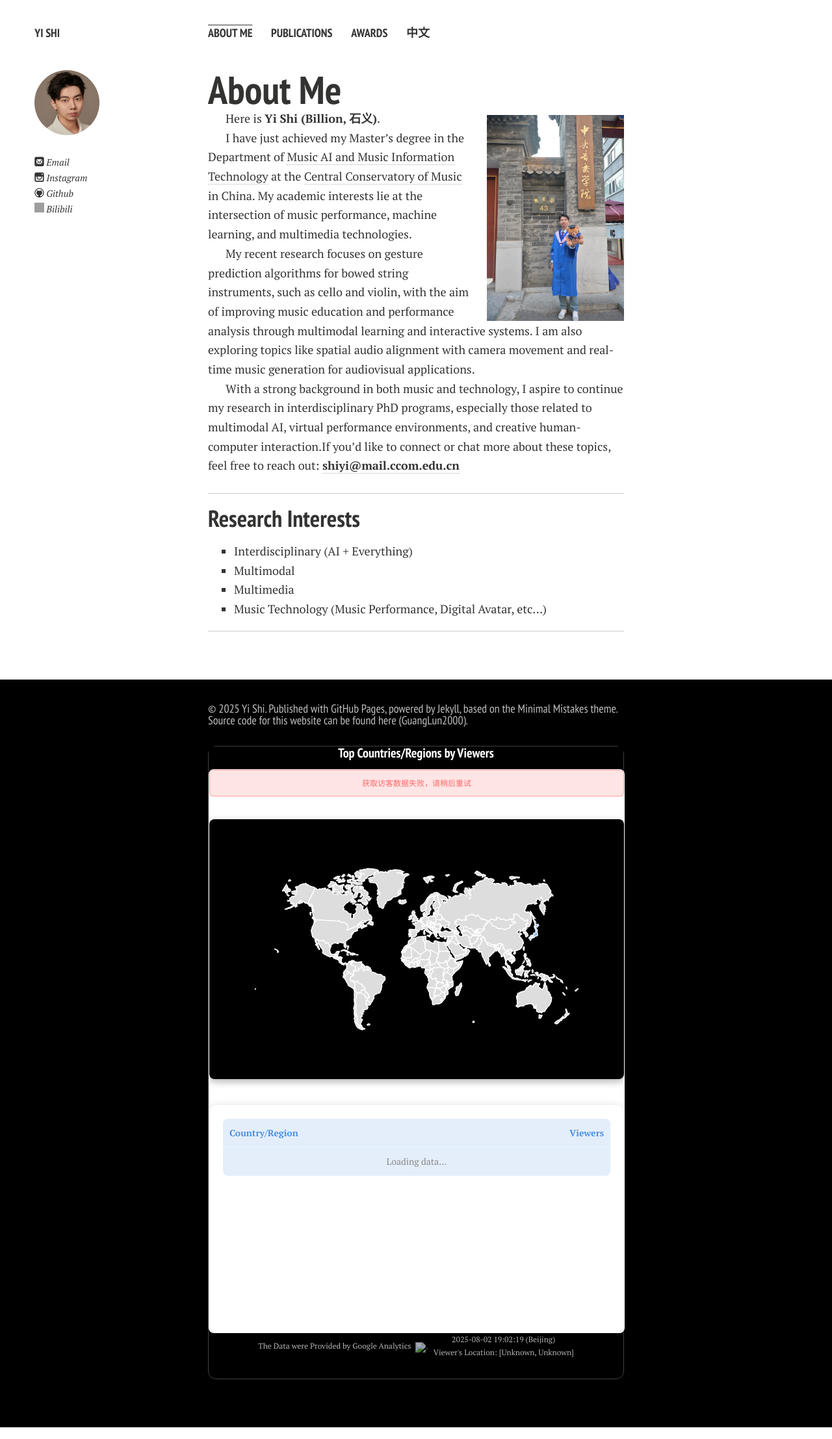
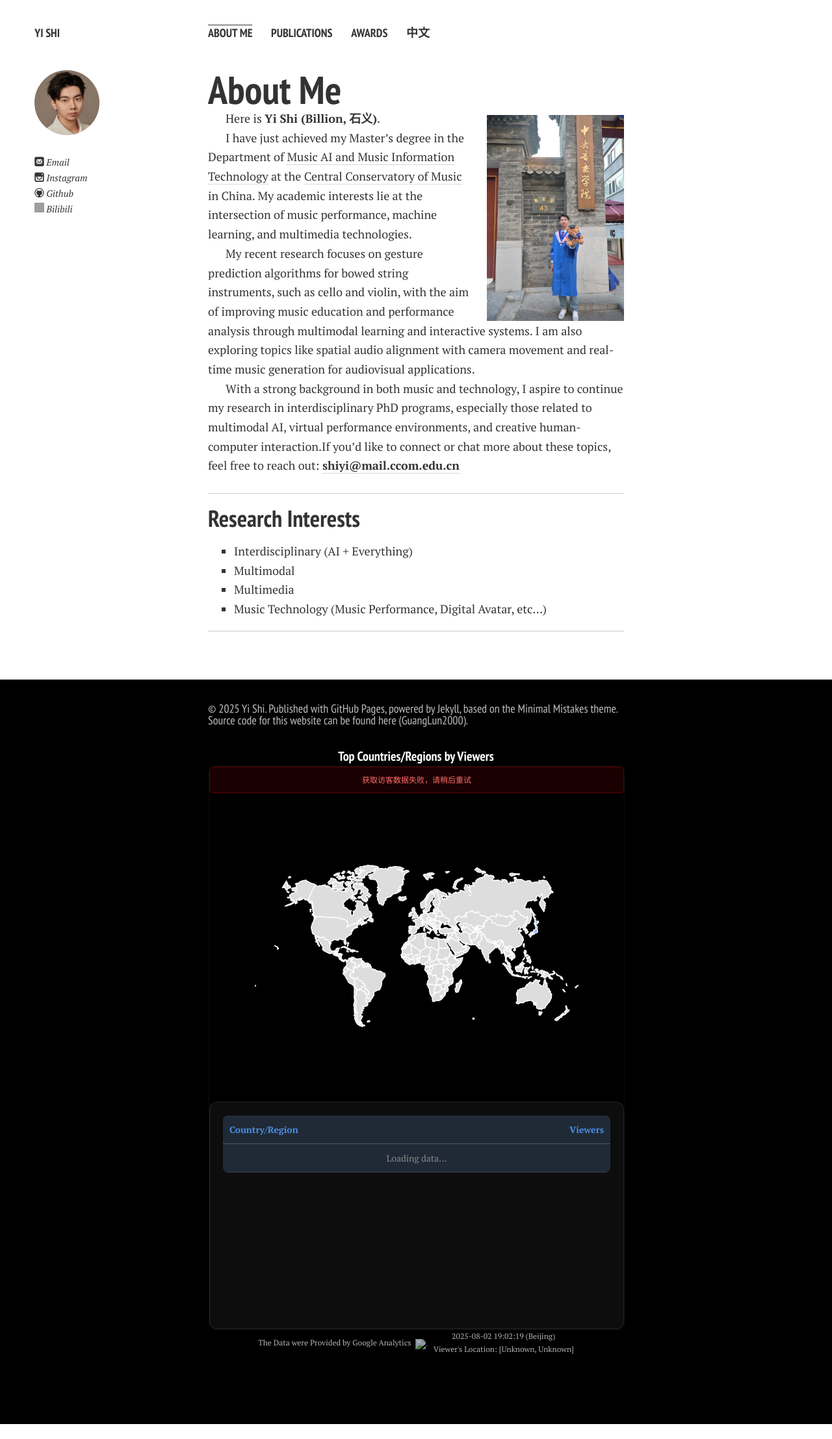
Before and after one commit to shiyi099/homepage, a Jekyll site: the page built from index.md, in a window 1280 px wide. Shown: the whole page at 65% size. Built offline with Jekyll 4.4.1, drawn with Linux system fonts in a browser that asks for light colours; nearby versions of some CDN libraries; comment, search, counter and statistics services are not loaded; a style sheet for code colours, icons or effects is not loaded; our own code applies the rules of GitHub Pages for plain Markdown files; grey boxes are pictures that could not be loaded.

Commit message:
Update world-map.css

```diff
--- a/assets/css/world-map.css
+++ b/assets/css/world-map.css
@@ -7,13 +7,14 @@
     padding: 0px;
     background: #000000;
     border-radius: 12px;
-    border: 1px solid #404040;
+    border: 1px solid #000000;
     color: #ffffff;
     box-shadow: 0 8px 32px rgba(0, 0, 0, 1);
 }
 
 .world-map-section h4 {
-    margin-bottom: 15px;
+    margin-top: 5px;
+    margin-bottom: 5px;
     font-size: 18px;
     background: #000000;
     color: #ffffff;
@@ -27,7 +28,7 @@
     flex-direction: column;
     margin: 0px 0;
     padding: 0px;
-    background: #ffffff;
+    background: #000000;
     border-radius: 8px;
     border: 1px solid rgba(255, 255, 255, 0.05);
     backdrop-filter: blur(10px);
```
